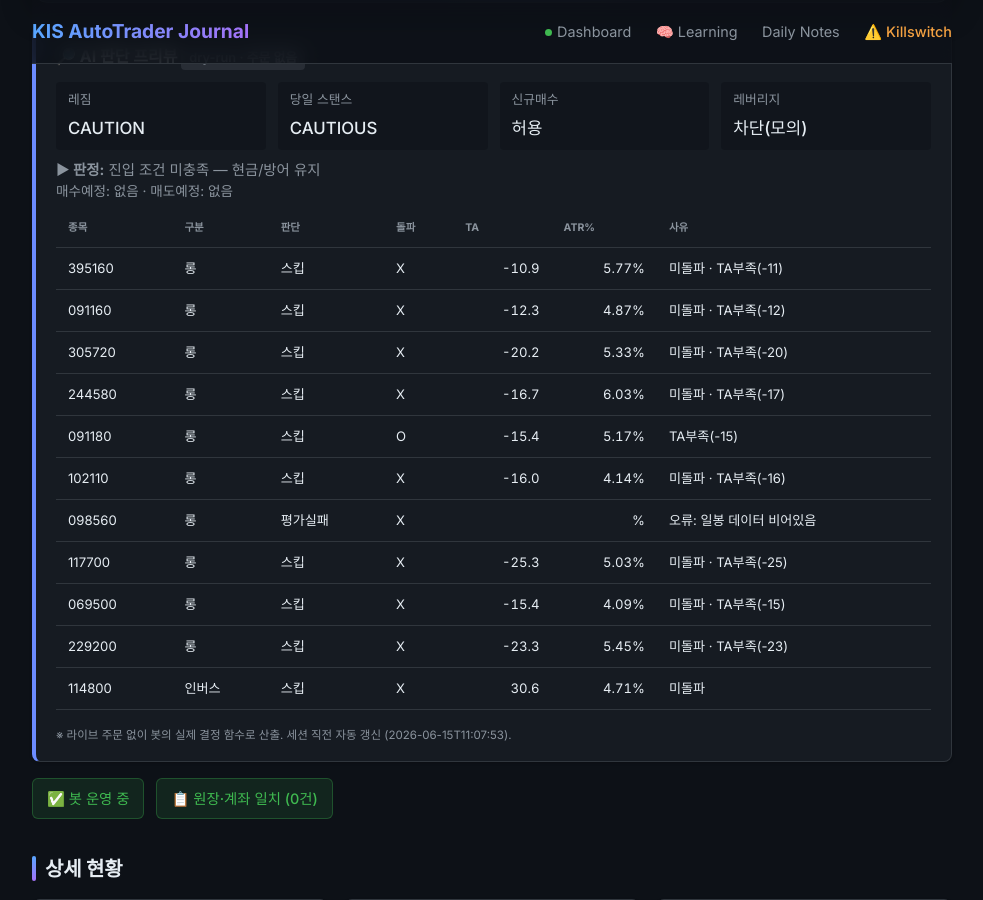
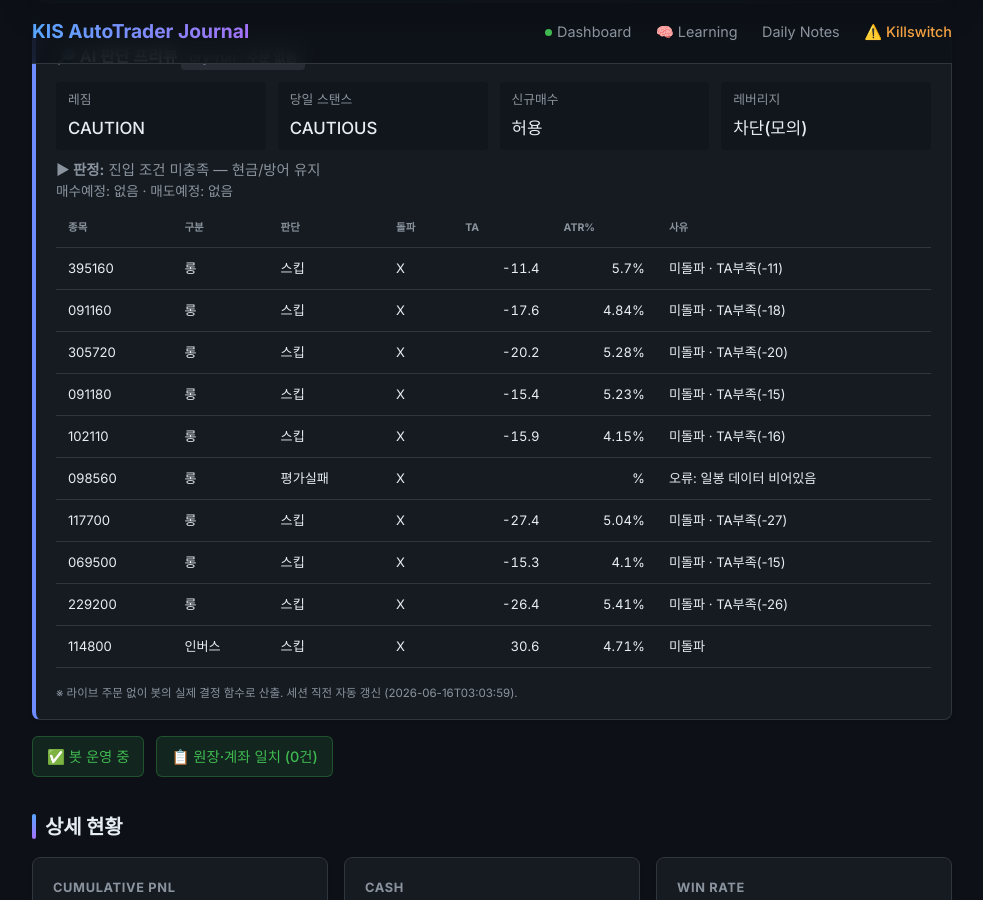
Before and after one commit to BudongJW/kis-trading-journal, a Jekyll site: the page built from index.html, in a window 1280 px wide and 900 px high, scrolled down 351 px. Shown: the whole window, without its empty margins (148-1131 px from the left). Built offline with Jekyll 4.4.1, drawn with Linux system fonts in a browser that asks for light colours; nearby versions of some CDN libraries.

Commit message:
auto: dry-run preview 06-15 18:04Z

```diff
--- a/_data/dry_run.json
+++ b/_data/dry_run.json
@@ -1,5 +1,5 @@
 {
-  "generated_at": "2026-06-15T11:07:53",
+  "generated_at": "2026-06-16T03:03:59",
   "mode": "DRY-RUN (읽기 전용, 주문 없음)",
   "market": {
     "regime": "CAUTION",
@@ -7,7 +7,7 @@
     "regime_detail": "카나리아 1/2 음전환",
     "day_stance": "CAUTIOUS",
     "day_stance_forced": false,
-    "briefing": "오늘 스탠스 신중(CAUTIOUS) · 레짐 CAUTION·신뢰도 65% · 美 오버나이트 neutral(+0.3%) · 고변동(100.0%ile) · 예산 40%·최대 2종목·허용 롱/인버스",
+    "briefing": "오늘 스탠스 신중(CAUTIOUS) · 레짐 CAUTION·신뢰도 63% · 美 오버나이트 neutral(+0.3%) · 고변동(100.0%ile) · 예산 40%·최대 2종목·허용 롱/인버스",
     "blocks_new_buys": false
   },
   "gates": {
@@ -26,8 +26,8 @@
       "type": "롱",
       "decision": "스킵",
       "breakout": false,
-      "ta": -10.9,
-      "atr_pct": 5.77,
+      "ta": -11.4,
+      "atr_pct": 5.7,
       "fee_gate_ok": true,
       "why_skip": "미돌파 · TA부족(-11)"
     },
@@ -36,10 +36,10 @@
       "type": "롱",
       "decision": "스킵",
       "breakout": false,
-      "ta": -12.3,
-      "atr_pct": 4.87,
+      "ta": -17.6,
+      "atr_pct": 4.84,
       "fee_gate_ok": true,
-      "why_skip": "미돌파 · TA부족(-12)"
+      "why_skip": "미돌파 · TA부족(-18)"
     },
     {
       "symbol": "305720",
@@ -47,37 +47,27 @@
       "decision": "스킵",
       "breakout": false,
       "ta": -20.2,
-      "atr_pct": 5.33,
+      "atr_pct": 5.28,
       "fee_gate_ok": true,
       "why_skip": "미돌파 · TA부족(-20)"
-    },
-    {
-      "symbol": "244580",
-      "type": "롱",
-      "decision": "스킵",
-      "breakout": false,
-      "ta": -16.7,
-      "atr_pct": 6.03,
-      "fee_gate_ok": true,
-      "why_skip": "미돌파 · TA부족(-17)"
     },
     {
       "symbol": "091180",
       "type": "롱",
       "decision": "스킵",
-      "breakout": true,
+      "breakout": false,
       "ta": -15.4,
-      "atr_pct": 5.17,
+      "atr_pct": 5.23,
       "fee_gate_ok": true,
-      "why_skip": "TA부족(-15)"
+      "why_skip": "미돌파 · TA부족(-15)"
     },
     {
       "symbol": "102110",
       "type": "롱",
       "decision": "스킵",
       "breakout": false,
-      "ta": -16.0,
-      "atr_pct": 4.14,
+      "ta": -15.9,
+      "atr_pct": 4.15,
       "fee_gate_ok": true,
       "why_skip": "미돌파 · TA부족(-16)"
     },
@@ -92,18 +82,18 @@
       "type": "롱",
       "decision": "스킵",
       "breakout": false,
-      "ta": -25.3,
-      "atr_pct": 5.03,
+      "ta": -27.4,
+      "atr_pct": 5.04,
       "fee_gate_ok": true,
-      "why_skip": "미돌파 · TA부족(-25)"
+      "why_skip": "미돌파 · TA부족(-27)"
     },
     {
       "symbol": "069500",
       "type": "롱",
       "decision": "스킵",
       "breakout": false,
-      "ta": -15.4,
-      "atr_pct": 4.09,
+      "ta": -15.3,
+      "atr_pct": 4.1,
       "fee_gate_ok": true,
       "why_skip": "미돌파 · TA부족(-15)"
     },
@@ -112,10 +102,10 @@
       "type": "롱",
       "decision": "스킵",
       "breakout": false,
-      "ta": -23.3,
-      "atr_pct": 5.45,
+      "ta": -26.4,
+      "atr_pct": 5.41,
       "fee_gate_ok": true,
-      "why_skip": "미돌파 · TA부족(-23)"
+      "why_skip": "미돌파 · TA부족(-26)"
     },
     {
       "symbol": "114800",
@@ -130,7 +120,7 @@
   ],
   "gap_recovery": {
     "enabled_live": true,
-    "now_kst": "11:08",
+    "now_kst": "03:04",
     "window": "09:00~09:20",
     "candidates": [
       {
@@ -138,7 +128,7 @@
         "name": "KODEX 미국나스닥100TR",
         "decision": "스킵",
         "gap_open_pct": 7.05,
-        "intraday_pct": -1.07,
+        "intraday_pct": 0.09,
         "in_window": false,
         "reason": "촉발 없음(오버나이트=normal≠aggressive_buy)"
       },
@@ -147,7 +137,7 @@
         "name": "KODEX 반도체",
         "decision": "스킵",
         "gap_open_pct": 3.97,
-        "intraday_pct": -2.02,
+        "intraday_pct": -1.37,
         "in_window": false,
         "reason": "촉발 없음(오버나이트=normal≠aggressive_buy)"
       },
@@ -156,16 +146,7 @@
         "name": "KODEX 2차전지",
         "decision": "스킵",
         "gap_open_pct": 3.58,
-        "intraday_pct": 0.95,
-        "in_window": false,
-        "reason": "촉발 없음(오버나이트=normal≠aggressive_buy)"
-      },
-      {
-        "symbol": "244580",
-        "name": "KODEX 바이오",
-        "decision": "스킵",
-        "gap_open_pct": 1.68,
-        "intraday_pct": -2.46,
+        "intraday_pct": 2.41,
         "in_window": false,
         "reason": "촉발 없음(오버나이트=normal≠aggressive_buy)"
       },
@@ -174,7 +155,7 @@
         "name": "KODEX 자동차",
         "decision": "스킵",
         "gap_open_pct": 3.03,
-        "intraday_pct": 2.46,
+        "intraday_pct": 1.33,
         "in_window": false,
         "reason": "촉발 없음(오버나이트=normal≠aggressive_buy)"
       },
@@ -183,7 +164,7 @@
         "name": "KODEX 금융",
         "decision": "스킵",
         "gap_open_pct": 5.72,
-        "intraday_pct": -0.19,
+        "intraday_pct": -0.49,
         "in_window": false,
         "reason": "촉발 없음(오버나이트=normal≠aggressive_buy)"
       },
@@ -201,7 +182,7 @@
         "name": "KODEX 철강",
         "decision": "스킵",
         "gap_open_pct": 9.36,
-        "intraday_pct": -3.08,
+        "intraday_pct": -3.33,
         "in_window": false,
         "reason": "촉발 없음(오버나이트=normal≠aggressive_buy)"
       },
@@ -210,7 +191,7 @@
         "name": "KODEX KOSPI200",
         "decision": "스킵",
         "gap_open_pct": 5.45,
-        "intraday_pct": 0.23,
+        "intraday_pct": -0.02,
         "in_window": false,
         "reason": "촉발 없음(오버나이트=normal≠aggressive_buy)"
       },
@@ -219,7 +200,7 @@
         "name": "KODEX KOSDAQ150",
         "decision": "스킵",
         "gap_open_pct": 2.8,
-        "intraday_pct": -2.05,
+        "intraday_pct": -1.21,
         "in_window": false,
         "reason": "촉발 없음(오버나이트=normal≠aggressive_buy)"
       }
@@ -240,60 +221,58 @@
       "type": "long",
       "decision": "스킵",
       "breakout": false,
-      "ta": 17.2,
-      "atr_pct": 1.48,
-      "why_skip": "미돌파"
+      "ta": 6.8,
+      "atr_pct": 1.46,
+      "why_skip": "미돌파 · TA부족(+7)"
     },
     {
       "symbol": "XLF",
       "type": "long",
-      "decision": "진입가능",
-      "breakout": true,
-      "ta": 17.5,
-      "atr_pct": 1.1,
-      "why_skip": "-"
+      "decision": "스킵",
+      "breakout": false,
+      "ta": 15.9,
+      "atr_pct": 1.09,
+      "why_skip": "미돌파"
     },
     {
       "symbol": "SH",
       "type": "inverse",
       "decision": "스킵",
       "breakout": false,
-      "ta": -0.8,
-      "atr_pct": 1.14,
-      "why_skip": "미돌파 · TA부족(-1)"
+      "ta": 6.2,
+      "atr_pct": 1.17,
+      "why_skip": "미돌파 · TA부족(+6)"
     },
     {
       "symbol": "PSQ",
       "type": "inverse",
       "decision": "스킵",
       "breakout": false,
-      "ta": 2.7,
-      "atr_pct": 1.87,
-      "why_skip": "미돌파 · TA부족(+3)"
+      "ta": 6.3,
+      "atr_pct": 1.94,
+      "why_skip": "미돌파 · TA부족(+6)"
     },
     {
       "symbol": "TLT",
       "type": "defensive",
       "decision": "스킵",
       "breakout": false,
-      "ta": 9.9,
-      "atr_pct": 0.59,
-      "why_skip": "미돌파 · TA부족(+10) · 수수료게이트"
+      "ta": 17.4,
+      "atr_pct": 0.58,
+      "why_skip": "미돌파 · 수수료게이트"
     },
     {
       "symbol": "SHY",
       "type": "defensive",
       "decision": "스킵",
       "breakout": false,
-      "ta": 24.9,
+      "ta": 16.9,
       "atr_pct": 0.08,
       "why_skip": "미돌파 · 수수료게이트"
     }
   ],
   "us_summary": {
-    "would_buy": [
-      "XLF"
-    ]
+    "would_buy": []
   },
   "summary": {
     "would_buy": [],
```
